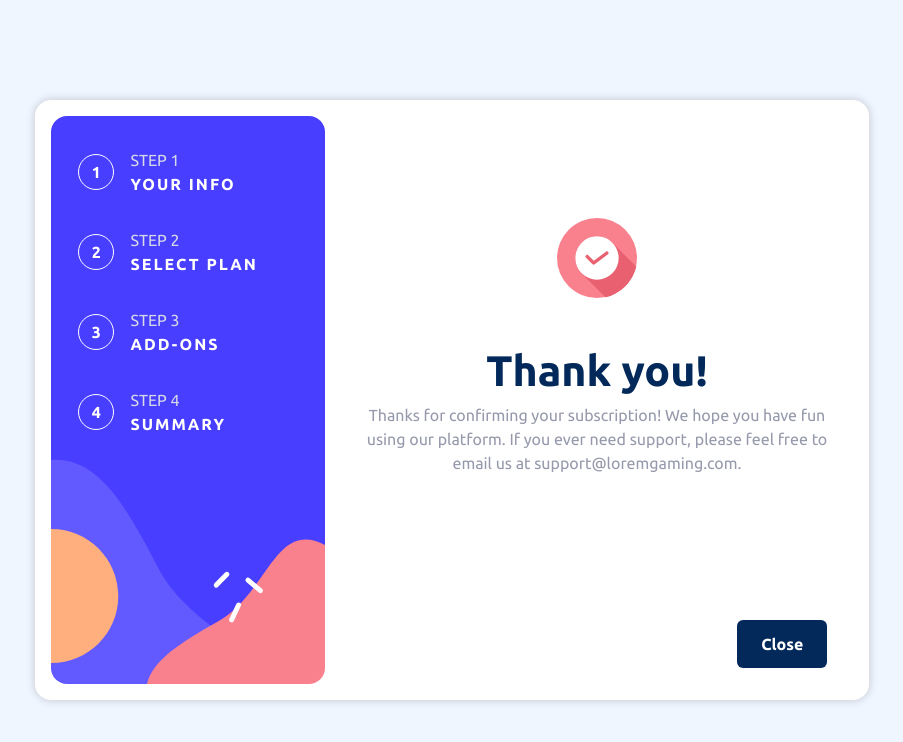
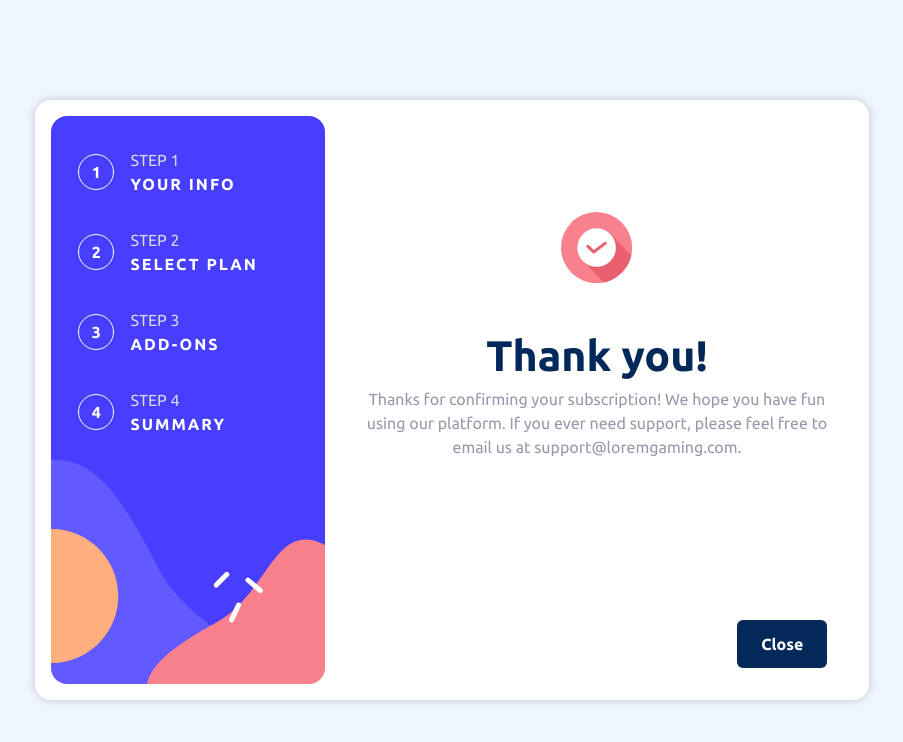
Before and after one commit to frontendfixer/multi-step-form, a React (Vite) app: page /thank-you-for-your-order in a window 1280 px wide. Shown: the top 742 px of the page, without its empty margins (188-1091 px from the left). Built offline with nearby package versions, Linux system fonts and the light colour scheme.

Commit message:
fix: submit page icon size and padding

```diff
--- a/src/components/thanks/styles.module.scss
+++ b/src/components/thanks/styles.module.scss
@@ -1,10 +1,12 @@
 .container {
-  padding-block-start: 8vw;
+  padding-block: min(12vh, 6.25rem);
   gap: 2.5rem;
 }
 
 .thankYou {
   &__icon {
+    width: clamp(3.5rem, 5.56vw, 5rem);
+    height: clamp(3.5rem, 5.56vw, 5rem);
     margin-inline: auto;
   }
   &__message {
```
